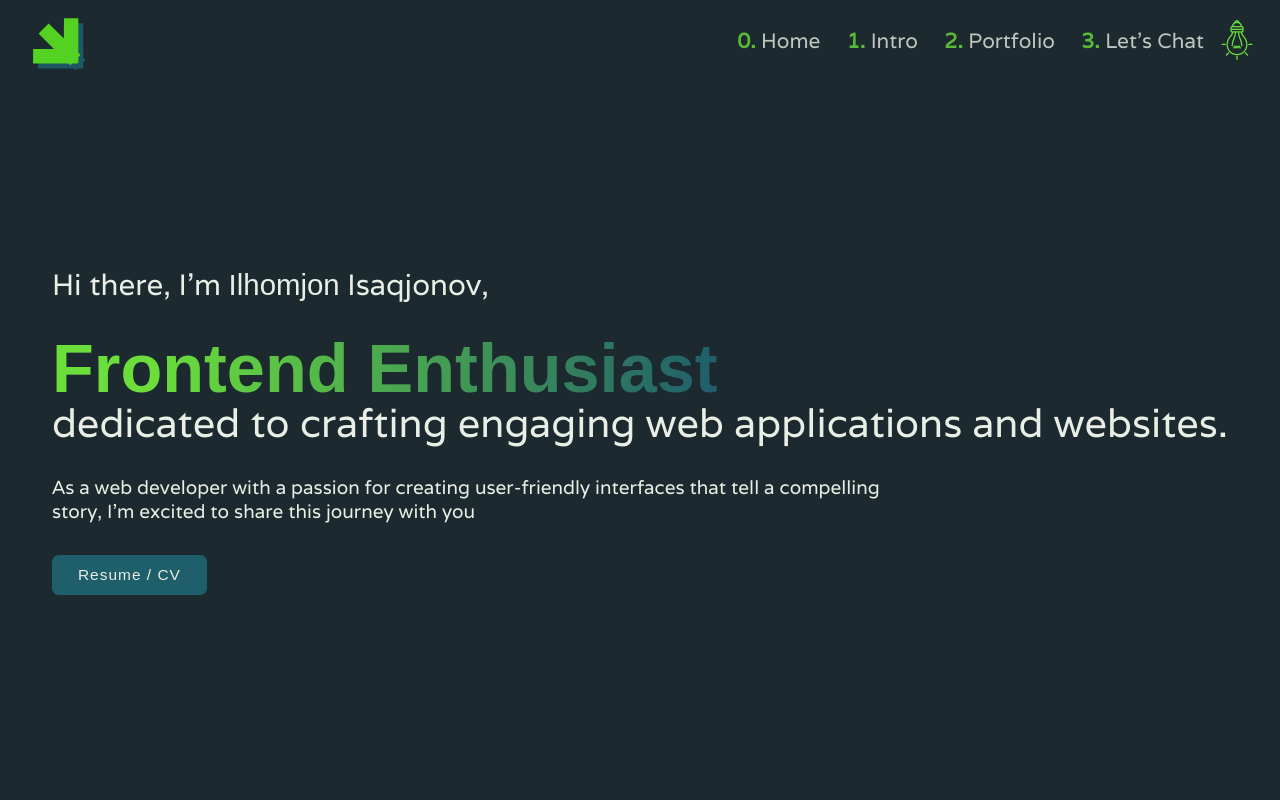
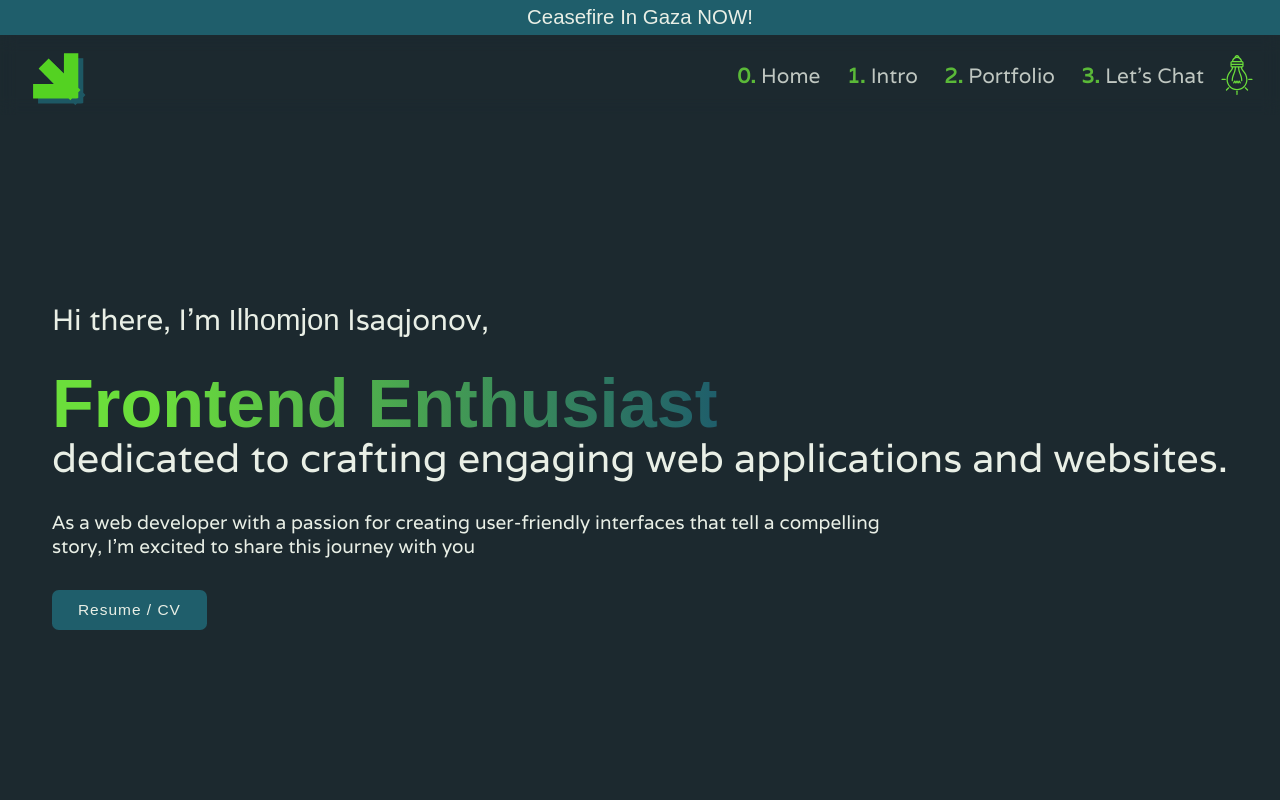
Before and after one commit to IsaqjonovII/devfolio, a React (Vite) app: page / in a window 1280 px wide. Shown: the top 800 px of the page. Built offline with nearby package versions, Linux system fonts and the light colour scheme; a web font is replaced by a local one.

Commit message:
ceasefire alert added

```diff
--- a/src/App.jsx
+++ b/src/App.jsx
@@ -17,6 +17,9 @@ const App = () => {
 
   return (
     <div className="app">
+      <div className="alert">
+        <article>Ceasefire In Gaza NOW!</article>
+      </div>
       <header className="header__container">
         <Navbar
           theme={theme}
@@ -34,6 +37,12 @@ const App = () => {
         </AnimatePresence>
       </header>
       {routes.map(({ id, Component }) => Component && <Component key={id} />)}
+
+      <footer>
+        <p className="footer__copyright">
+          Designed and Built with ❤️ by Ilhomjon
+        </p>
+      </footer>
     </div>
   );
 };
--- a/src/components/Navbar/index.jsx
+++ b/src/components/Navbar/index.jsx
@@ -13,7 +13,6 @@ const Navbar = ({ isSidebarOpen, setIsSidebarOpen, theme, setTheme }) => {
     <div className={`${c.header} flex`}>
       <a href="/">
         <motion.div
-          className={c.nav__logo}
           initial={{ opacity: 0 }}
           animate={{ opacity: 1 }}
         >
--- a/src/index.css
+++ b/src/index.css
@@ -134,10 +134,28 @@ h3 {
   left: 0;
   z-index: 999;
 }
+footer {
+  padding: 50px;
+}
 .flex {
   display: flex;
   align-items: center;
   justify-content: space-between;
+}
+.alert {
+  font-size: var(--font-body);
+  font-family: var(--font);
+  background-color: var(--second-bg);
+  text-align: center;
+  padding: 6px 30px;
+  color: var(--primary-text);
+}
+.footer__copyright {
+  text-align: center;
+  color: var(--primary-text);
+  font-family: var(--font-sans);
+  font-size: var(--font-mini);
+  margin-bottom: -20px;
 }
 ::-webkit-scrollbar {
   width: 10px;
--- a/src/pages/Intro/index.jsx
+++ b/src/pages/Intro/index.jsx
@@ -12,7 +12,7 @@ const Intro = () => {
         </section>
         <div className={c.section__wrp + " flex"}>
           <section className={c.me}>
-            <div className={c.img__wrp}>
+            <div>
               <img className={c.intro__img} src={coder} alt="" />
             </div>
 
```
Also changed, not shown: src/static/index.jsx (+11 -17 lines).
